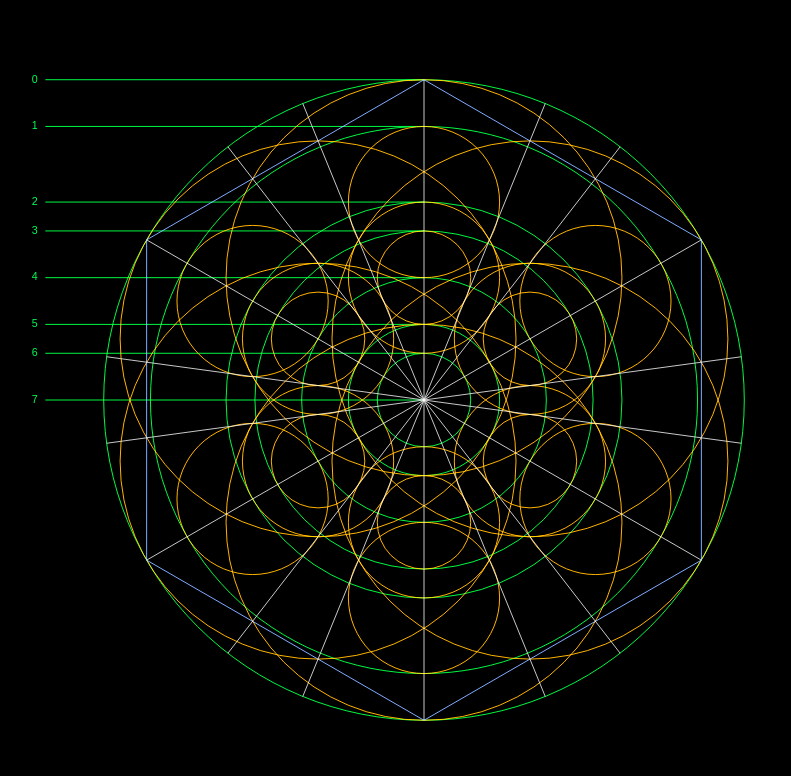
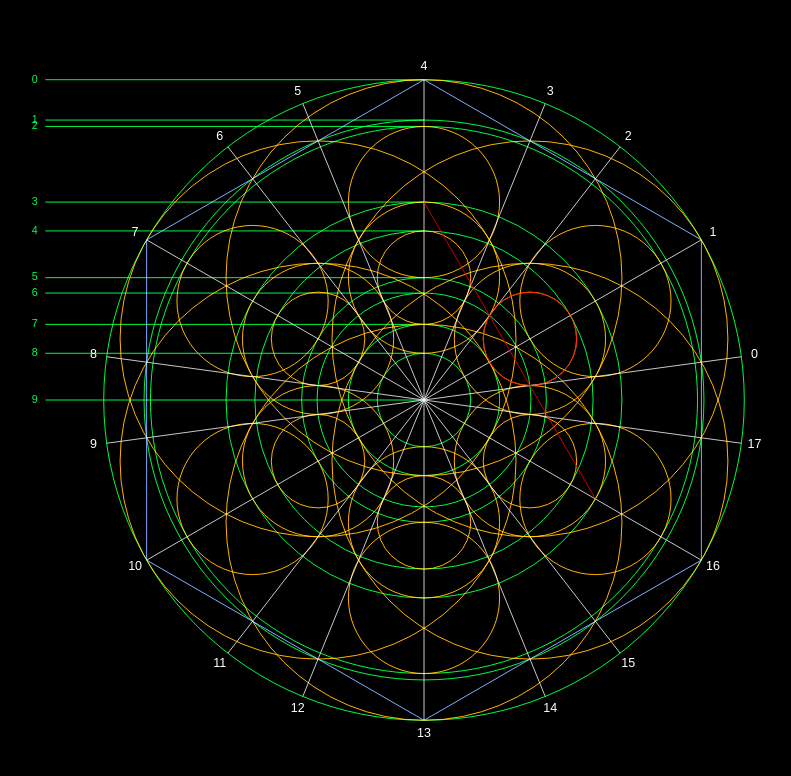
Before and after one commit to dopplerreflect/starts-with-a, a SvelteKit app: page /stellated-dodecahedron in a window 1280 px wide. Shown: the top 776 px of the page, without its empty margins (216-1007 px from the left). Built offline with nearby package versions, Linux system fonts and the light colour scheme.

Commit message:
savepoint

```diff
--- a/src/routes/stellated-dodecahedron/+page.svelte
+++ b/src/routes/stellated-dodecahedron/+page.svelte
@@ -12,6 +12,7 @@
 		radialPointString,
 		viewBox
 	} from '$lib/geometry';
+	import { pathFromDSL } from '$lib/path-parser';
 	import { useSaveFile } from '$lib/save-svg';
 	import { useZoomableViewbox } from '$lib/use-zoomable-viewbox';
 	import { onMount } from 'svelte';
@@ -27,7 +28,7 @@
 	const size = 2 ** 10,
 		r0 = size / 7,
 		r1 = r0 * 2,
-		angles6 = anglesArray(6),
+		angles6 = anglesArray(6, 30),
 		setupCircles: Circle[] = [...angles6.map((a) => [{ r: r1, ...radialPoint(a, r0) }]).flat()],
 		setupRadii = [
 			...new Set(
@@ -60,14 +61,23 @@
 			radialPoint(angles6[1], setupRadii[0])
 		],
 		hexintersect = circleLineIntersections(circles[0], hexline)[1],
-		hexangle = Math.atan2(hexintersect.y, hexintersect.x) * (180 / Math.PI),
-		angles = arrayMap(6, (n) => 60 * n)
-			.map((n) => [n + 30, n + hexangle, n - hexangle])
-			.flat()
-			.sort((a, b) => a - b),
-		radii = [...setupRadii, setupRadii[1] + setupRadii[3], setupRadii[4] + setupRadii[2]].sort(
-			(a, b) => b - a
-		);
+		hexangle = Math.abs(Math.atan2(hexintersect.y, hexintersect.x) * (180 / Math.PI)),
+		phiAngles = [...Array(6).keys()]
+			.map((n) => [(60 * n + hexangle) % 360, (60 * n - hexangle + 180) % 360])
+			.flat(),
+		angles = [...angles6, ...phiAngles].sort((a, b) => b - a),
+		hexintersectRadius = Math.sqrt(hexintersect.x ** 2 + hexintersect.y ** 2),
+		triline: Line = [radialPoint(angles[4], setupRadii[1]), radialPoint(angles[16], setupRadii[1])],
+		trilineIntersect = circleLineIntersections(circles[22], triline)[0],
+		trilineIntersectRadius = Math.sqrt(trilineIntersect.x ** 2 + trilineIntersect.y ** 2),
+		radii = [
+			...setupRadii,
+			setupRadii[1] + setupRadii[3],
+			setupRadii[4] + setupRadii[2],
+			hexintersectRadius,
+			trilineIntersectRadius
+		].sort((a, b) => b - a),
+		parse = pathFromDSL(angles, radii);
 </script>
 
 <svg viewBox={viewBox(size)} bind:this={svg} id="stellated-dodecahedron">
@@ -114,5 +124,14 @@
 	<path id="hexagon" d={polygonPath(6, setupRadii[0])} stroke={`oklch(1 0.37 270)`} />
 	{#each angles as a, i}
 		<path d={`M0 0L${radialPointString(a, setupRadii[0])}`} stroke="white" />
+		<text
+			fill="white"
+			x={radialPoint(a, setupRadii[0] + size / 60).x}
+			y={radialPoint(a, setupRadii[0] + size / 60).y}
+			text-anchor="middle"
+			alignment-baseline="middle">{i}</text
+		>
 	{/each}
+	<path d={`M${triline[0].x} ${triline[0].y}L${triline[1].x} ${triline[1].y}`} stroke="red" />
+	<circle r={circles[22].r} cx={circles[22].x} cy={circles[22].y} stroke="red" />
 </svg>
```
